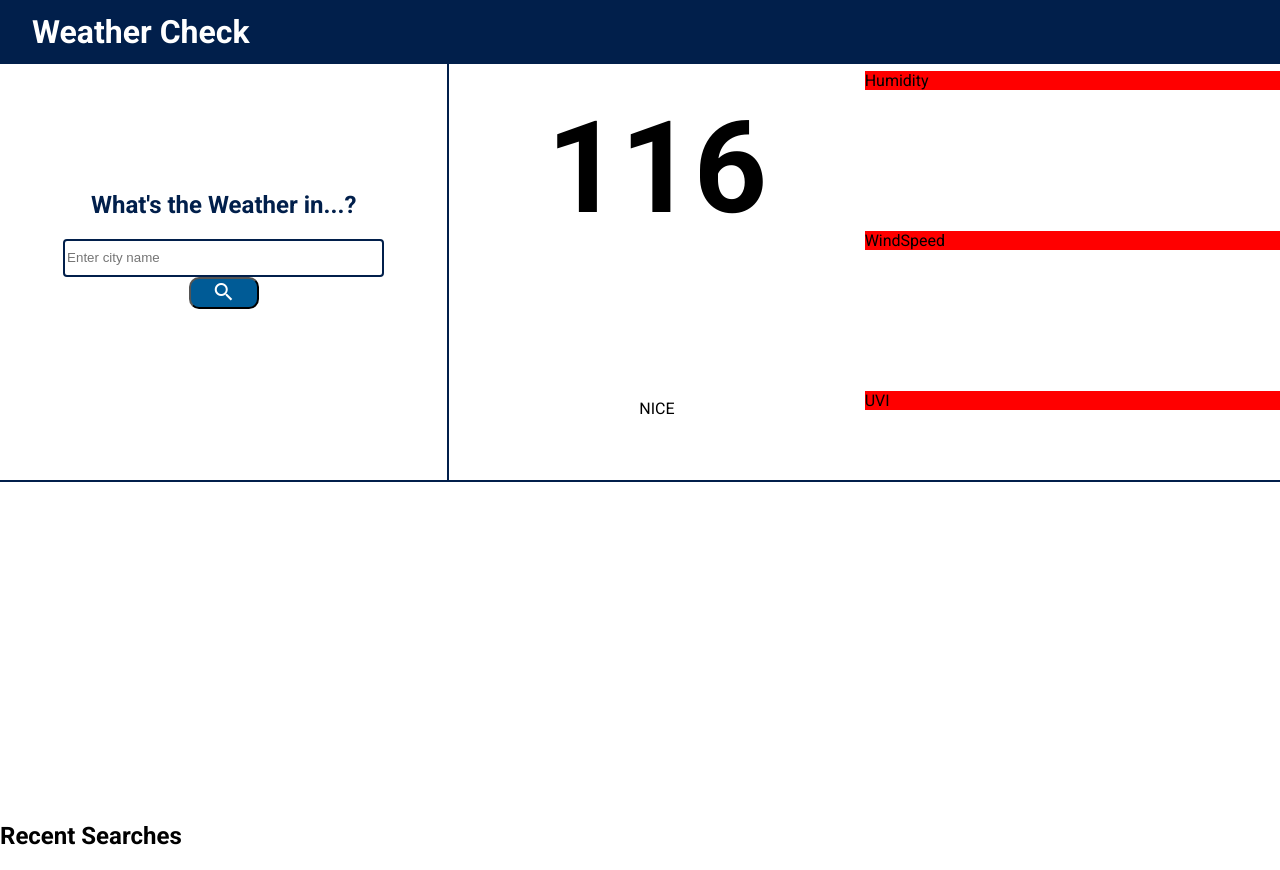
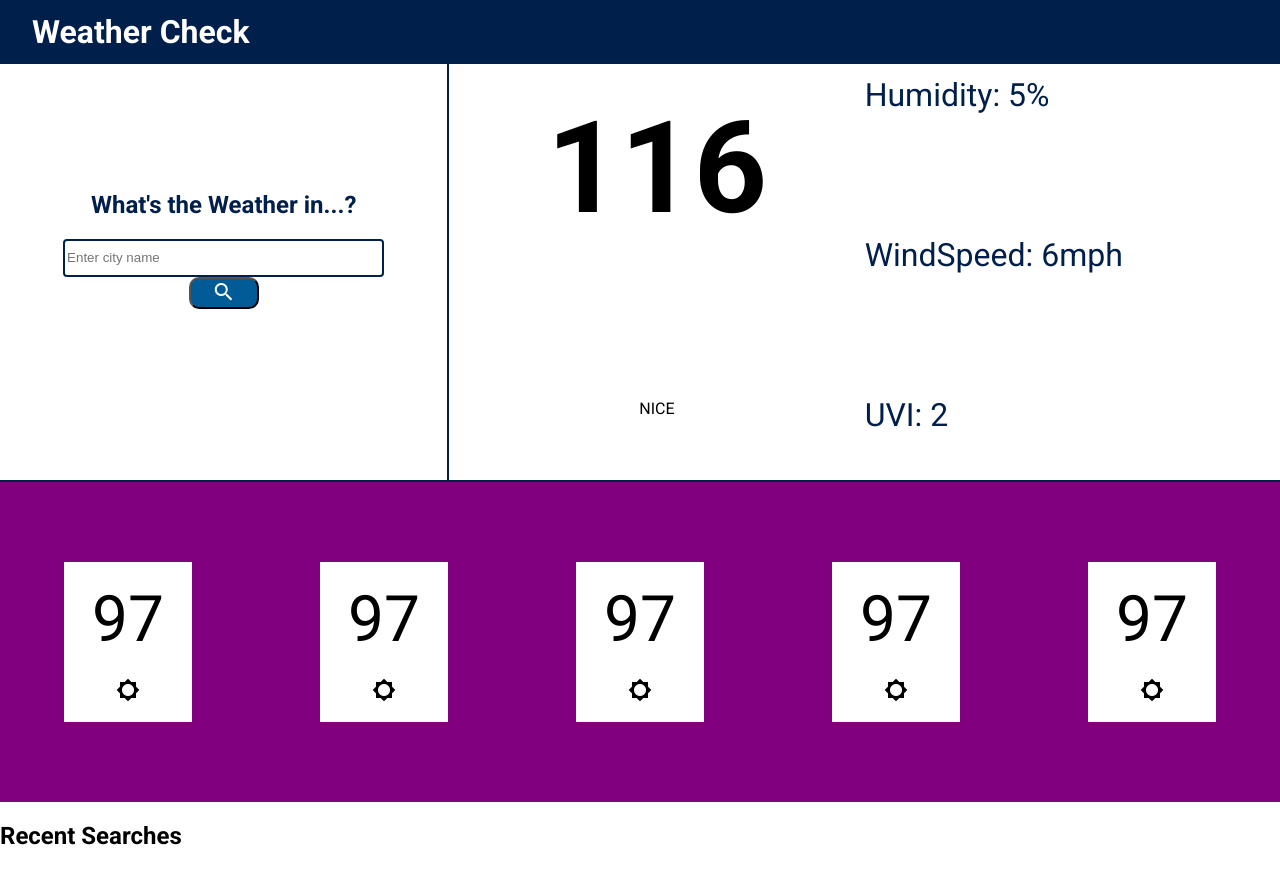
Before and after one commit to BiggRonn/WeatherCheck, a plain HTML site: page index.html in a window 1280 px wide. Drawn offline with nearby package versions, Linux system fonts and the light colour scheme.

Commit message:
forecast cards outlined

```diff
--- a/assets/style.css
+++ b/assets/style.css
@@ -126,30 +126,49 @@ form{
 }
 
 .right{
+    padding-top: 2rem;
     height: 100%;
     width: 50%;
     display: flex;
     flex-direction: column;
     justify-content: space-around;
+    align-items: flex-start;
 }
 
 .right div{
-    width:100%
-    height: 10pxpx;
-    background-color: red;
+
+    height: 15%;
+    font-size: 2rem;
+    color: var(--main-color)
+
 }
 
 .forecastContainer{
     height: 40vh;
-    /* background: red; */
+    background: purple;
 
     display: flex;
-    justify-content: space-between;
+    justify-content: space-around;
     align-items: center;
 }
 
 .forecastItem{
-    height: 60px;
-    width: 60px;
+
+    height: 50%;
+    width: 10%;
+    display: flex;
+    flex-direction: column;
+    align-items: center;
+    justify-content: center;
     background-color: #fff;
 }
+
+.fTemp{
+    height: 60%;
+    font-size: 4rem;
+
+
+}
+.fIcon{
+
+}
--- a/index.html
+++ b/index.html
@@ -32,15 +32,34 @@
                 <div class="weatherIcon">NICE</div>
             </div>
             <div class="right">
-                <div class="humid">Humidity</div>
-                <div class="wind">WindSpeed</div>
-                <div class="uvi">UVI</div>
+                <div class="humid">Humidity: 5%</div>
+                <div class="wind">WindSpeed: 6mph</div>
+                <div class="uvi">UVI: 2</div>
             </div>
         </div>
 
     </div>
     <div class="forecastContainer">
-        <div class="forecastItem"></div>
+        <div class="forecastItem">
+            <div class="fTemp">97</div>
+            <div class="fIcon material-icons">brightness_5</div>
+        </div>
+        <div class="forecastItem">
+            <div class="fTemp">97</div>
+            <div class="fIcon material-icons">brightness_5</div>
+        </div>
+        <div class="forecastItem">
+            <div class="fTemp">97</div>
+            <div class="fIcon material-icons">brightness_5</div>
+        </div>
+        <div class="forecastItem">
+            <div class="fTemp">97</div>
+            <div class="fIcon material-icons">brightness_5</div>
+        </div>
+        <div class="forecastItem">
+            <div class="fTemp">97</div>
+            <div class="fIcon material-icons">brightness_5</div>
+        </div>
     </div>
     <div class="recentSearches">
         <h2>Recent Searches</h2>
```
